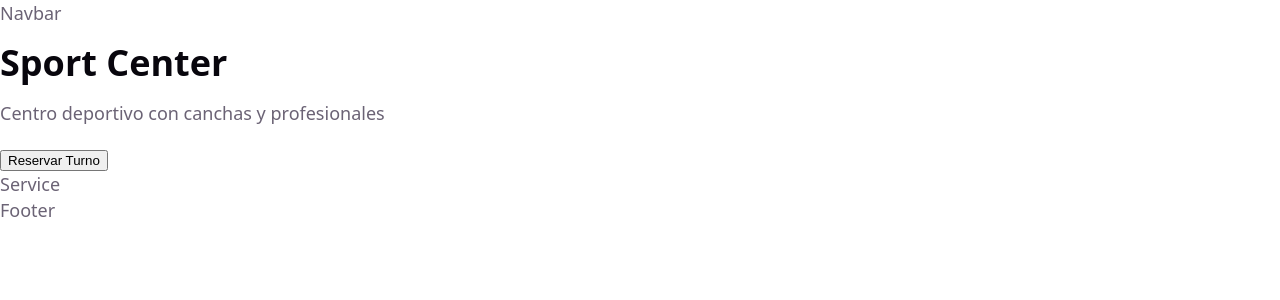
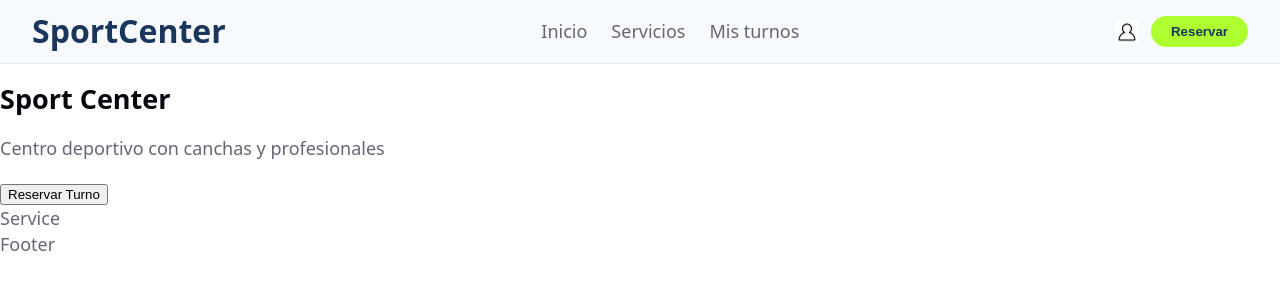
Before and after one commit to rociozapata/sportcenter-frontend, a React (Vite) app: page / in a window 1280 px wide. Shown: the top 300 px of the page. Built offline with nearby package versions, Linux system fonts and the light colour scheme.

Commit message:
feat: navbar component

```diff
--- /dev/null
+++ b/src/components/Navbar.css
@@ -0,0 +1,56 @@
+.navbar {
+    display: flex;
+    justify-content: space-between;
+    align-items: center;
+    padding: 16px 32px;
+    border-bottom: 1px solid #e5e4e7;
+    background-color: var(--neutral);
+}
+.navbar-logo h2 {
+    margin: 0;
+    color: var(--primary);
+    font-size: 32px;
+}
+
+.navbar-logo a {
+    text-decoration: none;
+}
+.navbar-links {
+    display: flex;
+    gap: 24px;
+}
+
+.navbar-links a {
+    text-decoration: none;
+    color: #6b6375;
+    transition: 0.3s;
+}
+
+.navbar-links a:hover {
+    text-decoration: underline;
+}
+
+.nav-button:hover {
+    opacity: 0.8;
+}
+
+.nav-button {
+    background-color: var(--secondary);
+    border-radius: 20px;
+    border: none;
+    padding: 8px 20px;
+    font-weight: bold;
+    color: var(--primary);
+    cursor: pointer;
+}
+
+.navbar-auth {
+    display: flex;
+    align-items: center;
+    gap: 12px;
+}
+
+.navbar-auth a {
+    display: flex;
+    align-items: center;
+}
--- a/src/components/Navbar.tsx
+++ b/src/components/Navbar.tsx
@@ -1,5 +1,26 @@
-function Navbar(){
-    return <nav>Navbar</nav>
+import "./Navbar.css";
+import perfilIcono from "../assets/profile-svgrepo-com.svg";
+function Navbar() {
+  return (
+    <nav className="navbar">
+      <div className="navbar-logo">
+        <a href="/">
+          <h2>SportCenter</h2>
+        </a>
+      </div>
+      <div className="navbar-links">
+        <a href="">Inicio</a>
+        <a href="">Servicios</a>
+        <a href="">Mis turnos</a>
+      </div>
+      <div className="navbar-auth">
+        <a href="">
+          <img src={perfilIcono} alt="Icono usuario" width={24} height={24} />
+        </a>
+        <button className="nav-button">Reservar</button>
+      </div>
+    </nav>
+  );
 }
 
-export default Navbar
+export default Navbar;
--- a/src/index.css
+++ b/src/index.css
@@ -5,6 +5,11 @@
 
   --sans: system-ui, 'Segoe UI', Roboto, sans-serif;
   --mono: ui-monospace, Consolas, monospace;
+
+  --primary: #1A365D;
+  --secondary: #ADFF2F;
+  --tertiary: #4A5568;
+  --neutral: #F7FAFC;
 
   font: 18px/145% var(--sans);
   color-scheme: light dark;
--- a/src/pages/Home/Hero.tsx
+++ b/src/pages/Home/Hero.tsx
@@ -2,14 +2,14 @@
 
 function Hero() {
     return (
-        <>
+        <section>
             <h1>Sport Center</h1>
             <p>Centro deportivo con canchas y profesionales </p>
             <button>Reservar Turno</button>
 
 
 
-        </>
+        </section>
     )
 }
 
```
Also changed, not shown: src/assets/profile-svgrepo-com.svg (added).
